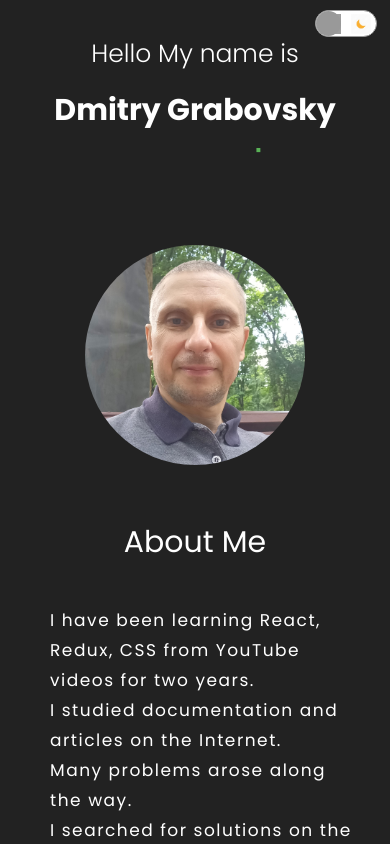
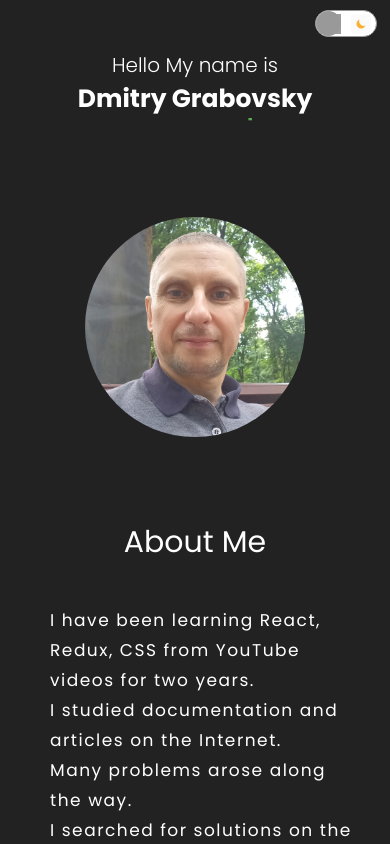
Before and after one commit to programer1983/Portfolio, a React (Create React App) app: page / in a window 390 px wide. Shown: the top 844 px of the page. Built offline with nearby package versions, Linux system fonts and the light colour scheme; grey boxes are pictures that could not be loaded.

Commit message:
mobile adaptation of the intro for the full width of the compression

```diff
--- a/src/components/contact/Contact.jsx
+++ b/src/components/contact/Contact.jsx
@@ -43,10 +43,6 @@ const Contact = () => {
                 <div className="c-left">
                     <h1 className="c-title">My Сontacts.</h1>
                     <div className="c-info">
-                        <div className="c-info-item">
-                            <img src={Phone} alt="" className="c-icon"/>
-                            +38 096 445 19 20
-                        </div>
                         <div className="c-info-item">
                             <img src={Email} alt="" className="c-icon"/>
                             mitucha1983@gmail.com
--- a/src/components/intro/intro.css
+++ b/src/components/intro/intro.css
@@ -81,21 +81,40 @@
     border-radius: 50%;
 }
 
+@media screen and (max-width: 1046px){
+    .i-img {
+        width: 320px;
+        height: 320px;
+        position: absolute;
+        top: 100px;
+        right: 90px;
+    }
+
+    .i-intro {
+        font-size: 25px;
+    }
+
+    .i-name {
+        font-size: 30px;
+    }
+
+    .i-title-item {
+        font-size: 20px;
+    }
+
+    .i-desc {
+        font-size: 25px;
+    }
+}
+
+
 @media screen and (max-width: 1024px){
     .i {
         height: 600px;
     }
 
     .i-left {
-        height: 600px;
-    }
-
-    .i-img {
-        width: 320px;
-        height: 320px;
-        position: absolute;
-        top: 100px;
-        right: 130px;
+        height: 500px;
     }
 
     .i-intro {
@@ -114,6 +133,22 @@
         font-size: 25px;
     }
 }
+
+@media screen and (max-width: 954px){
+    .i-img {
+        width: 300px;
+        height: 300px;
+    }
+}
+
+
+@media screen and (max-width: 917px){
+    .i-img {
+        width: 270px;
+        height: 270px;
+    }
+}
+
 
 @media screen and (max-width: 821px){
     .i {
@@ -141,9 +176,38 @@
     }
 }
 
+@media screen and (max-width: 763px){
+    .i-intro {
+        font-size: 20px;
+    }
+
+    .i-name {
+        font-size: 26px;
+    }
+
+    .i-title-item {
+        font-size: 20px;
+    }
+}
+
+@media screen and (max-width: 751px){
+    .i-img {
+        width: 240px;
+        height: 240px;
+    }
+}
+
+@media screen and (max-width: 733px){
+    .i-img {
+        width: 230px;
+        height: 230px;
+    }
+}
+
+
 @media screen and (max-width: 713px){
     .i-left-wrapper {
-        height: 70%;
+        height: 50%;
     }
 
     .i-img {
@@ -151,6 +215,266 @@
         height: 220px;
     }
 }
+
+@media screen and (max-width: 696px){
+    .i-desc {
+        font-size: 18px;
+    }
+}
+
+@media screen and (max-width: 688px){
+    .i-name {
+        font-size: 23px;
+    }
+}
+
+@media screen and (max-width: 647px){
+    .i-left-wrapper {
+        height: 43%;
+    }
+
+    .i-desc {
+        font-size: 17px;
+    }
+
+    .i-title-item {
+        font-size: 17px;
+    }
+
+    .i-img {
+      height: 210px;
+      width: 210px;
+    }
+}
+
+@media screen and (max-width: 631px){
+    .i-desc {
+        font-size: 15px;
+    }
+
+    .i-name {
+        font-size: 21px;
+    }
+
+    .i-title-item {
+        font-size: 17px;
+    }
+
+    .i-img {
+      height: 200px;
+      width: 200px;
+    }
+}
+
+@media screen and (max-width: 613px){
+    .i-left {
+        height: 89%;
+    }
+
+    .i-left-wrapper {
+        height: 170px;
+    }
+
+    .i-img {
+      height: 180px;
+      width: 180px;
+    }
+
+    .i-desc {
+        font-size: 16px;
+    }
+
+    .i-intro {
+        font-size: 15px;
+    }
+}
+
+@media screen and (max-width: 597px){
+    .i-desc {
+        font-size: 15px;
+    }
+}
+
+@media screen and (max-width: 594px){
+    .i-img {
+        height: 160px;
+        width: 160px;
+    }
+
+    .i-name {
+        font-size: 18px;
+    }
+
+    .i-left-wrapper {
+        height: 160px;
+    }
+
+    .i-title-item {
+        font-size: 15px;
+    }
+}
+
+
+@media screen and (max-width: 572px){
+    .i-left-wrapper {
+        height: 148px;
+    }
+
+    .i-desc {
+        font-size: 14px;
+    }
+}
+
+@media screen and (max-width: 547px){
+    .i-img {
+        width: 150px;
+        height: 150px;
+    }
+
+    .i-desc {
+        font-size: 13px;
+    }
+}
+
+@media screen and (max-width: 538px){
+   .i-name {
+    font-size: 17px;
+   }
+
+   .i-img {
+    position: absolute;
+    left: 70px;
+   }
+}
+
+@media screen and (max-width: 522px){
+    .i-desc {
+        font-size: 12px;
+    }
+ }
+
+ @media screen and (max-width: 519px){
+    .i-name {
+        font-size: 16px;
+    }
+ }
+
+ @media screen and (max-width: 500px){
+    .i-name {
+        font-size: 15px;
+    }
+ }
+
+ @media screen and (max-width: 498px){
+    .i-desc {
+        font-size: 11px;
+    }
+ }
+
+
+ @media screen and (max-width: 481px){
+    .i-img {
+        position: absolute;
+        left: 55px;
+    }
+
+    .i-left-wrapper {
+        height: 125px;
+    }
+
+    .i-intro {
+        font-size: 12px;
+    }
+
+    .i-name {
+        font-size: 14px;
+    }
+
+    .i-title-item {
+        font-size: 12px;
+    }
+ }
+
+ @media screen and (max-width: 473px){
+    .i-left {
+        height: 310px;
+    }
+
+    .i-desc {
+        font-size: 10px;
+    }
+
+    .i-img {
+        height: 130px;
+        width: 130px;
+    }
+ }
+
+ @media screen and (max-width: 462px){
+    .i-name {
+        font-size: 13px;
+    }
+
+    .i-img {
+        height: 120px;
+        width: 120px;
+    }
+ }
+
+ @media screen and (max-width: 448px){
+    .i-desc {
+        font-size: 9px;
+    }
+
+    .i-left-wrapper {
+        height: 120px;
+    }
+ }
+
+ @media screen and (max-width: 444px){
+    .i-name {
+        font-size: 12px;
+    }
+ }
+
+ @media screen and (max-width: 426px){
+    .i-left-wrapper {
+        height: 110px;
+    }
+
+    .i-intro {
+        font-size: 10px;
+    }
+
+    .i-title-item {
+        font-size: 10px;
+    }
+
+    .i-name {
+        font-size: 11px;
+    }
+ }
+
+ @media screen and (max-width: 423px){
+    .i-left {
+        height: 290px;
+    }
+
+    .i-left-wrapper {
+        height: 105px;
+    }
+
+    .i-desc {
+        font-size: 8px;
+    }
+
+    .i-img {
+        width: 107px;
+        height: 107px;
+    }
+ }
+
+
 
 @media screen and (max-width: 415px){
     .i {
@@ -163,6 +487,18 @@
         align-items: center;
     }
 
+    .i-intro {
+        font-size: 20px;
+    }
+
+    .i-name {
+        font-size: 25px;
+    }
+
+    .i-title-item {
+        font-size: 20px;
+    }
+
     .i-desc {
         display: none;
     }
@@ -171,7 +507,17 @@
         position: absolute;
         top: 12px;
         left: 95px;
+        width: 220px;
+        height: 220px;
     }
+}
+
+@media screen and (max-width: 399px){
+    .i-img {
+        position: absolute;
+        left: 83px;
+    }
+
 }
 
 @media screen and (max-width: 391px){
@@ -179,6 +525,13 @@
         position: absolute;
         top: 12px;
         left: 85px;
+    }
+}
+
+@media screen and (max-width: 381px){
+    .i-img {
+        position: absolute;
+        left: 78px;
     }
 }
 
@@ -207,6 +560,25 @@
     }
 }
 
+@media screen and (max-width: 355px){
+    .i-name {
+        font-size: 25px;
+    }
+}
+
+@media screen and (max-width: 346px){
+    .i-img {
+        position: absolute;
+        left: 55px;
+    }
+}
+
+@media screen and (max-width: 334px){
+    .i-name {
+        font-size: 23px;
+    }
+}
+
 @media screen and (max-width: 321px){
     .i-left-wrapper {
         display: flex;
```
